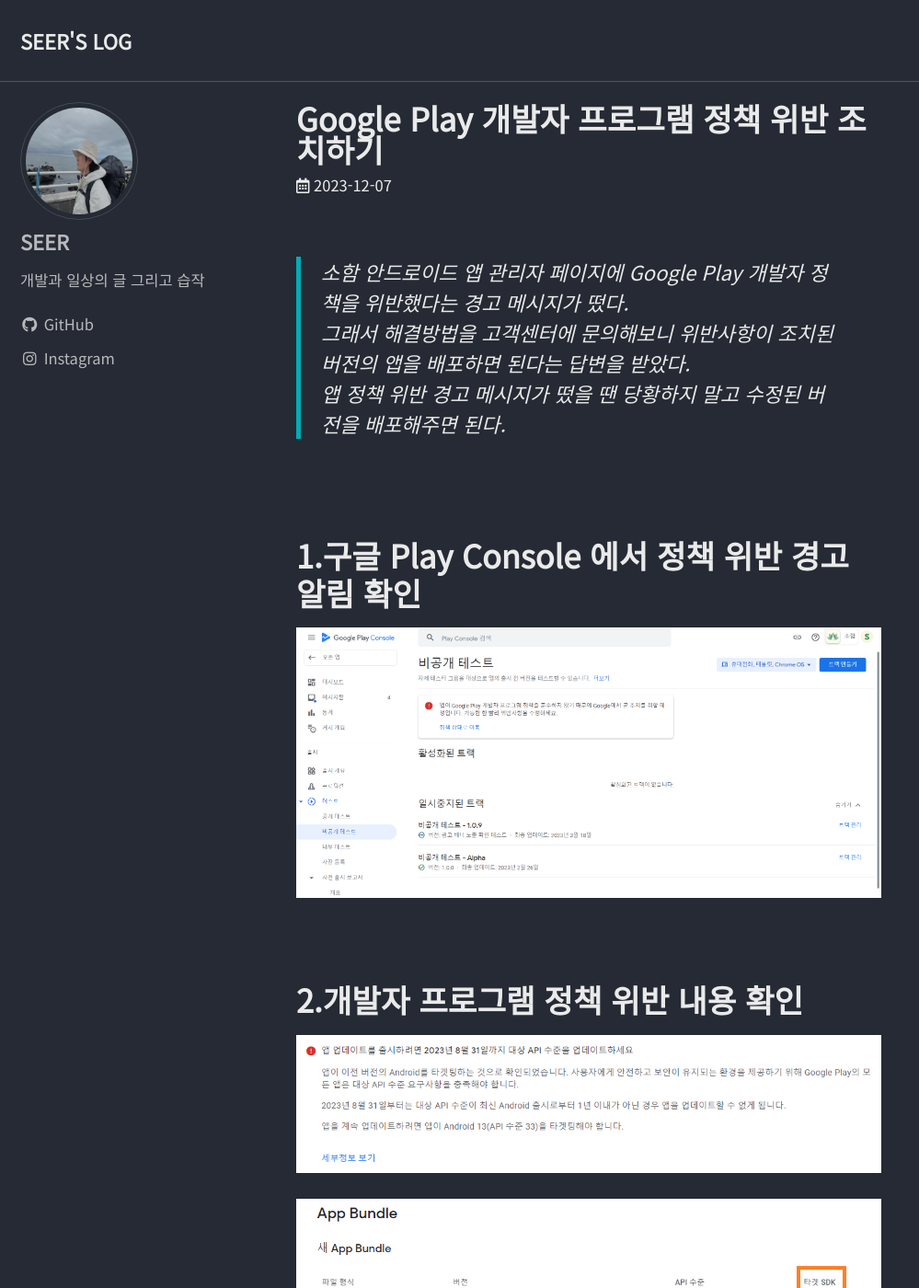
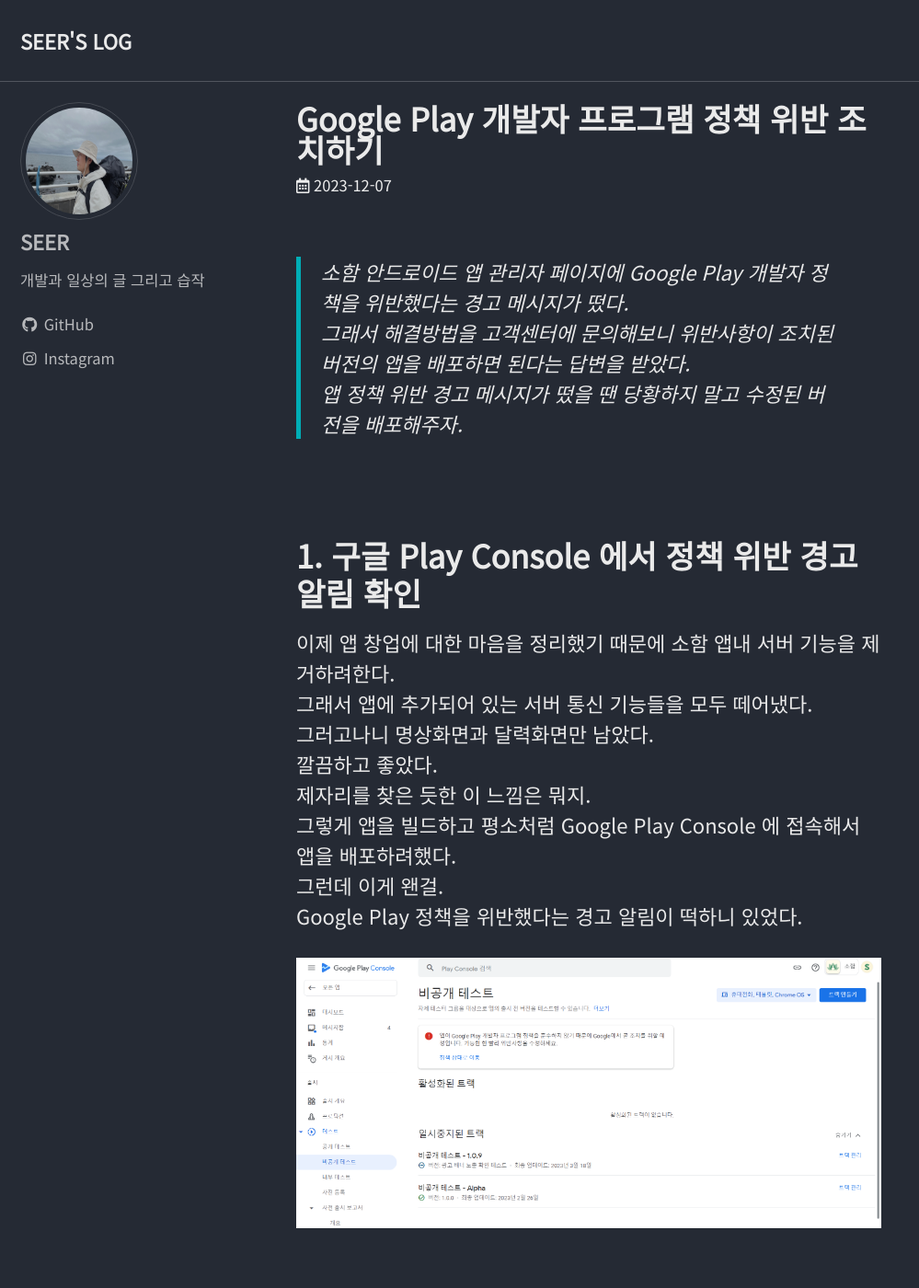
Before and after one commit to seer723/seer.github.io, a Jekyll site: the page built from _posts/2023-12-07-Google Play 개발자 프로그램 정책 위반 조치하기.md, in a window 1280 px wide and 1400 px high. Shown: the whole window at 92% size, without its empty margins (0-999 px from the left). Built offline with Jekyll 4.4.1, drawn with Linux system fonts in a browser that asks for light colours; cached includes are drawn as plain includes; some of the changed text lies outside the part shown.

Commit message:
add 20231207

```diff
--- a/_posts/2023-12-07-Google Play 개발자 프로그램 정책 위반 조치하기.md
+++ b/_posts/2023-12-07-Google Play 개발자 프로그램 정책 위반 조치하기.md
@@ -11,31 +11,59 @@ tags:
 
 > 소함 안드로이드 앱 관리자 페이지에 Google Play 개발자 정책을 위반했다는 경고 메시지가 떴다.
 > 그래서 해결방법을 고객센터에 문의해보니 위반사항이 조치된 버전의 앱을 배포하면 된다는 답변을 받았다.
-> 앱 정책 위반 경고 메시지가 떴을 땐 당황하지 말고 수정된 버전을 배포해주면 된다.
+> 앱 정책 위반 경고 메시지가 떴을 땐 당황하지 말고 수정된 버전을 배포해주자.
 
 <br>
 
-# 1.구글 Play Console 에서 정책 위반 경고 알림 확인
+# 1. 구글 Play Console 에서 정책 위반 경고 알림 확인
 
-
+이제 앱 창업에 대한 마음을 정리했기 때문에 소함 앱내 서버 기능을 제거하려한다.
+그래서 앱에 추가되어 있는 서버 통신 기능들을 모두 떼어냈다.
+그러고나니 명상화면과 달력화면만 남았다.
+깔끔하고 좋았다.
+제자리를 찾은 듯한 이 느낌은 뭐지.
+그렇게 앱을 빌드하고 평소처럼 Google Play Console 에 접속해서 앱을 배포하려했다.
+그런데 이게 왠걸.
+Google Play 정책을 위반했다는 경고 알림이 떡하니 있었다.
 
 ![policy_violation_alert_notification](/assets/posts/2023-12-07-01/policy_violation_alert_notification.png)
 
 <br>
 
-# 2.개발자 프로그램 정책 위반 내용 확인
+# 2. 개발자 프로그램 정책 위반 내용 확인
+
+정책 위반 사항을 보니 안드로이드 앱의 SDK API 수준을 33으로 타겟팅해야한다는 내용이었다.
 
 ![policy_violation_warning_contents](/assets/posts/2023-12-07-01/policy_violation_warning_contents.png)
 
+확인해보니까 예전에 비공개테스트에 등록해놓은 앱의 타겟 SDK 버전이 31로 되어있었다.
+
 ![reason_for_policy_violation](/assets/posts/2023-12-07-01/reason_for_policy_violation.png)
 
+그런데 어떻게 조치해야하는지 방법을 모르는 것이 문제였다.
+그래서 고객센터에 문의했다.
+Google Play Console 에서 상담원과의 채팅기능을 제공하는데 이 기능이 꽤 좋았다.
+답변을 받아보니 타겟 SDK 버전이 33으로 수정된 앱을 비공개 테스트 트랙에 등록해주면 해결된다고 하였다.
+그래서 바로 수정작업 돌입.
 
 <br>
 
-# 3.정책 위반 사항 조치 및 해결 완료 메시지 확인
+# 3. 정책 위반 사항 조치 및 해결 완료 메시지 확인
 
-![android_build_gradle_target_sdkverion](/assets/posts/2023-12-07-01/android_build_gradle_target_sdkverion.png){: style="display:block; margin-left:auto; margin-right:auto"}
+android > build.gradle 파일을 열고 targetSdkVersion 을 33으로 바꿔주었다.
+
+![android_build_gradle_target_sdkverion](/assets/posts/2023-12-07-01/
+android_build_gradle_target_sdkverion.png){: style="display:block; margin-left:auto; margin-right:auto"}
+
+그런 다음 앱을 다시 빌드하여 비공개 테스트 트랙에 앱을 등록하고나서 타겟 SDK 를 확인해보니 33으로 잘 들어가있었다.
 
 ![policy_violation_resolved_contents](/assets/posts/2023-12-07-01/policy_violation_resolved_contents.png)
 
+잠시 뒤 앱 위반 경고 알림은 사라지고 대신 정책 위반이 해결되었다는 알림이 떴다.
+정책 위반으로 경고를 받은 경우에는 해당 이슈를 조치하고 해결 알림이 뜨는지까지 확인해야 정상적으로 완료된것이다.
+
 ![policy_violation_resolved_message](/assets/posts/2023-12-07-01/policy_violation_resolved_message.png)
+
+정책 위반 경고 알림을 발견하고 당황한 순간부터 정책 위반 해결 알림을 받기까지 아는 내용은 거의 없었지만 고객센터에 물어보고 구글링하면서 이슈를 해결할 수 있었다.
+역시 부딪히면서 배우고 하면 할 수 있다는 생각이 중요한 것 같다.
+ISSUE CLEAR!
```
Also changed, not shown: _posts/2023-12-02-Realm 사용법.md (+1 -1 lines).
